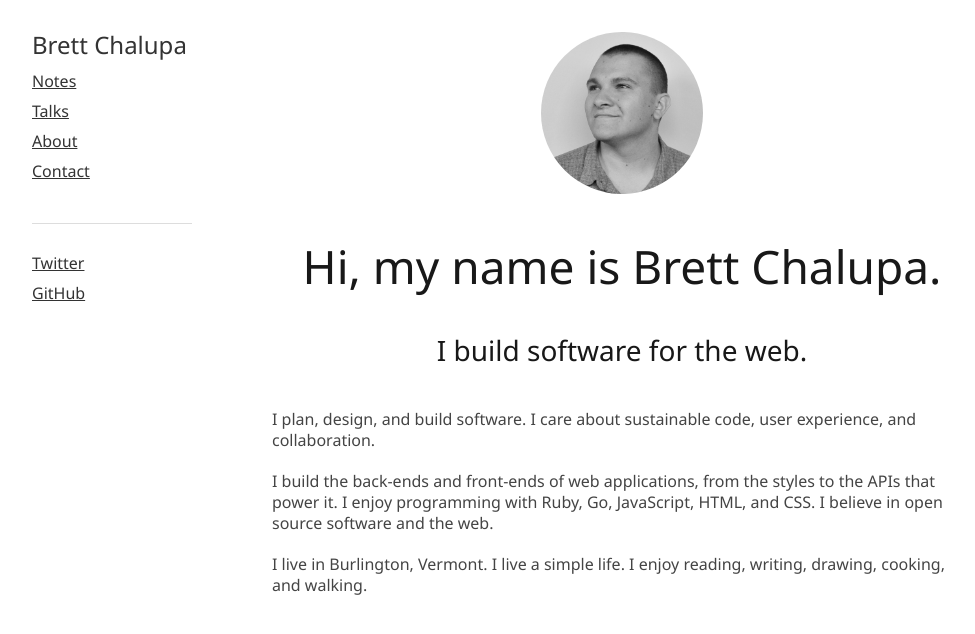
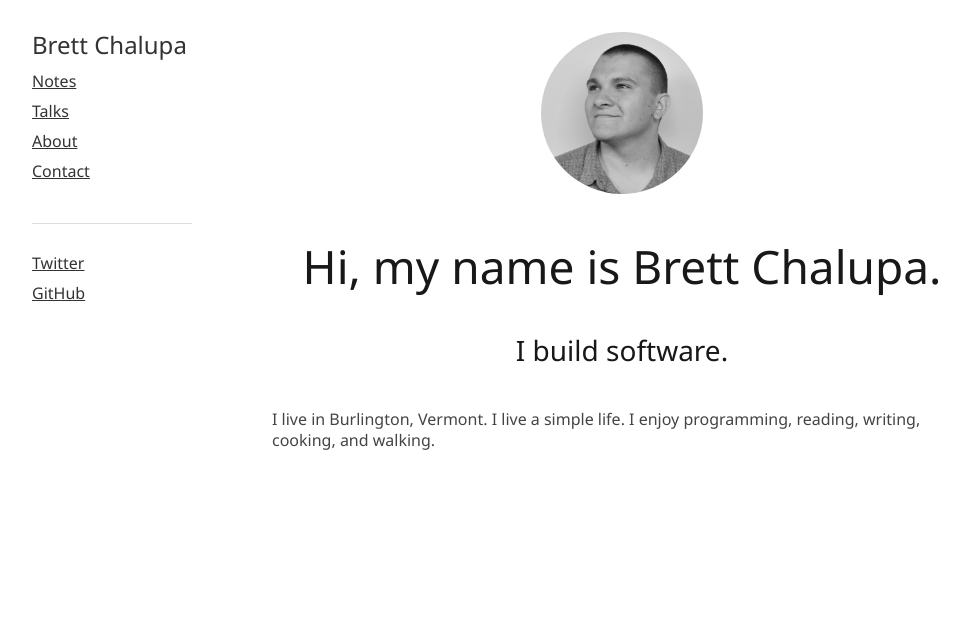
Before and after one commit to brettchalupa/brettchalupa.github.io, a Jekyll site: the page built from index.html, in a window 1280 px wide. Shown: the top 634 px of the page, without its empty margins (138-1113 px from the left). Built offline with Jekyll 4.4.1, drawn with Linux system fonts in a browser that asks for light colours; Markdown is read by kramdown in place of the engine named in the settings.

Commit message:
Simplify the index
Remove mentions of the web and edit the content down.

```diff
--- a/index.html
+++ b/index.html
@@ -9,18 +9,11 @@ title: Brett Chalupa
 
     <h1>Hi, my name is Brett Chalupa.</h1>
 
-    <h3>I build software for the web.</h3>
+    <h3>I build software.</h3>
   </div>
 
   <div class="who">
-    <p>I plan, design, and build software. I care about sustainable
-    code, user experience, and collaboration.</p>
-
-    <p>I build the back-ends and front-ends of web applications, from the styles
-    to the APIs that power it. I enjoy programming with Ruby, Go, JavaScript,
-    HTML, and CSS. I believe in open source software and the web.</p>
-
-    <p>I live in Burlington, Vermont. I live a simple life. I enjoy reading,
-    writing, drawing, cooking, and walking.</p>
+    <p>I live in Burlington, Vermont. I live a simple life. I enjoy
+    programming, reading, writing, cooking, and walking.</p>
   </div>
 </div>
```
